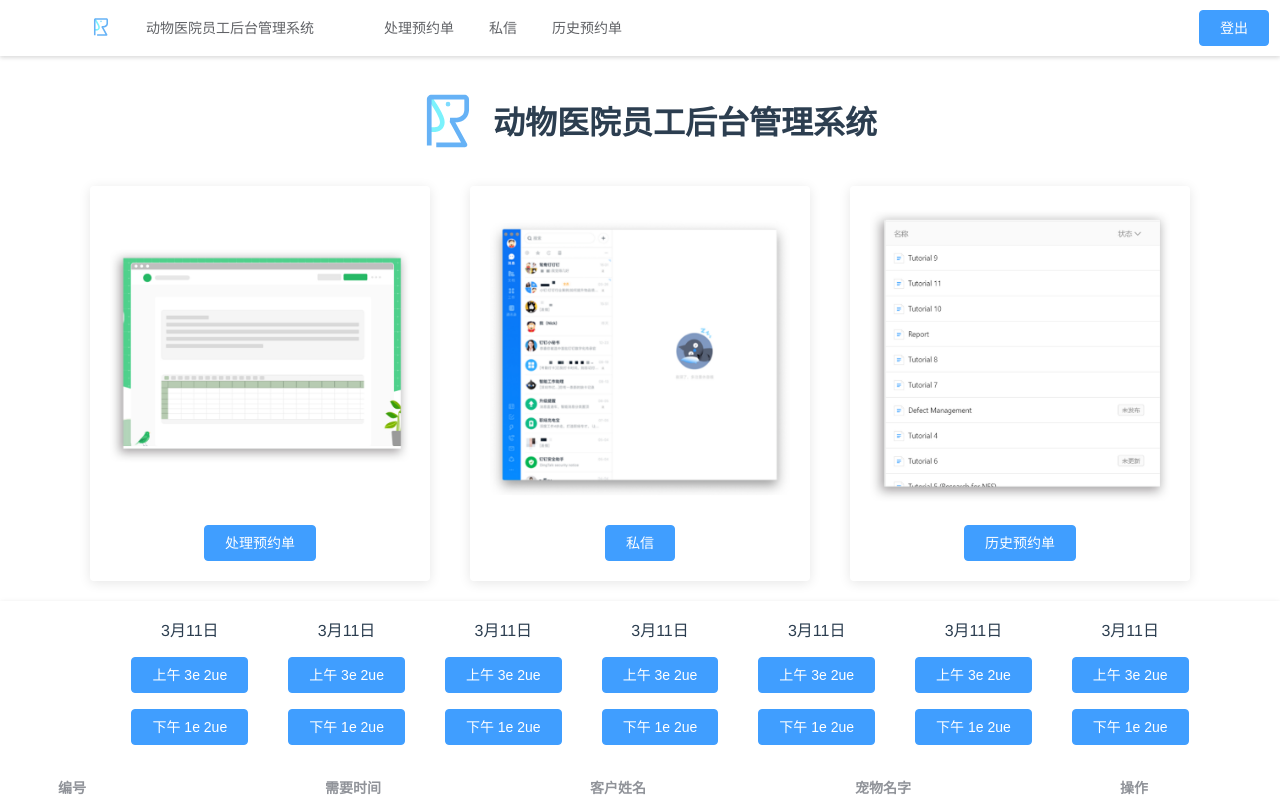
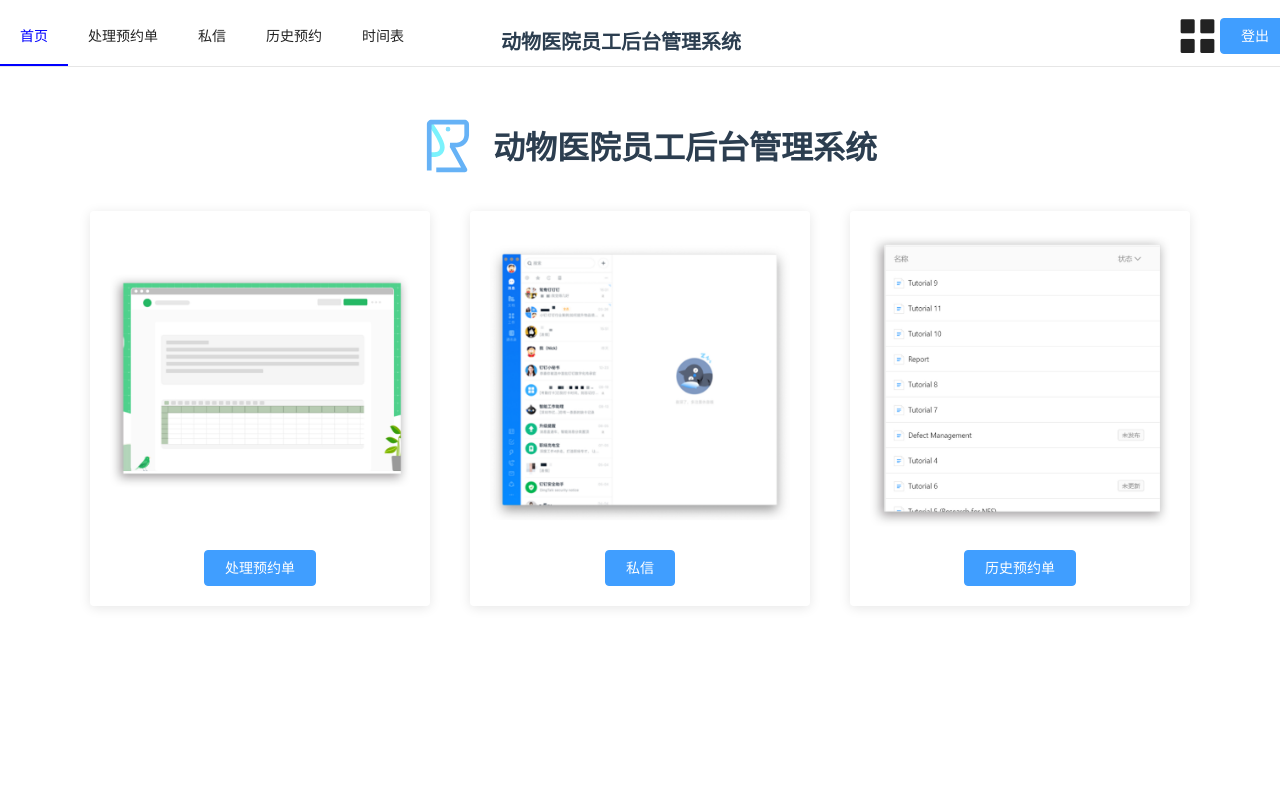
Before and after one commit to JunmengXu/Veterinary-Hospital, a Vue app in the folder 03-code/: page /index in a window 1280 px wide. Shown: the top 800 px of the page. Built offline with nearby package versions, Linux system fonts and the light colour scheme; no server answers; sample sign-in values are in the browser's storage; a small style sheet from the web is missing.

Commit message:
Add a home page with setting it to index, which contains all other pages for staff and implement the function of changing different pages in the home page

```diff
--- a/03-code/src/App.vue
+++ b/03-code/src/App.vue
@@ -7,9 +7,9 @@
 <!--    <DailyDetail/>-->
 <!--    <BookingDetail/>-->
 <!--    <router-link to="/login">Login</router-link>-->
-    <router-view/>
-      <LoginCustomer/>
-
+<!--    <router-view/>-->
+<!--      <LoginCustomer/>-->
+      <router-view/>
   </div>
 </template>
 
@@ -20,19 +20,19 @@
   // import Homepage from "./components/Homepage";
   // import Console from "@/components/Console";
   // import Timetable from "@/components/Timetable";
-  import LoginCustomer from "./components/LoginCustomer";
+  // import LoginCustomer from "./components/LoginCustomer";
 
   export default {
     name: 'App',
-    components: {
-      // BookingDetail: BookingDetail,
-      // DailyDetail: DailyDetail,
-      // Timetable: Timetable,
-      // Console: Console,
-      // Homepage: Homepage,
-      // Header: Header
-        LoginCustomer: LoginCustomer
-    }
+    // components: {
+    //   // BookingDetail: BookingDetail,
+    //   // DailyDetail: DailyDetail,
+    //   // Timetable: Timetable,
+    //   // Console: Console,
+    //   // Homepage: Homepage,
+    //   // Header: Header
+    //     LoginCustomer: LoginCustomer
+    // }
   }
 </script>
 
--- a/03-code/src/components/Header.vue
+++ b/03-code/src/components/Header.vue
@@ -1,43 +1,47 @@
 <template>
     <div>
 
-        <div id="up">
-            <ul>
-                <li>
-                    <svg class="icon" id="icon" aria-hidden="true">
-                        <use xlink:href="#icon-gou"></use>
-                    </svg>
-                </li>
-                <li>
-                    <el-link :underline="false" id="up1">动物医院员工后台管理系统</el-link>
-                </li>
-                <li>
-                    <el-link :underline="false" id="up2">处理预约单</el-link>
-                </li>
-                <li>
-                    <el-link :underline="false" id="up3">私信</el-link>
-                </li>
-                <li>
-                    <el-link :underline="false" id="up4">历史预约单</el-link>
-                </li>
+<!--        <div id="up">-->
+<!--            <ul>-->
+<!--                <li>-->
+<!--                    <svg class="icon" id="icon" aria-hidden="true">-->
+<!--                        <use xlink:href="#icon-gou"></use>-->
+<!--                    </svg>-->
+<!--                </li>-->
+<!--                <li>-->
+<!--                    <el-link :underline="false" id="up1">动物医院员工后台管理系统</el-link>-->
+<!--                </li>-->
+<!--                <li>-->
+<!--                    <el-link :underline="false" id="up2">处理预约单</el-link>-->
+<!--                </li>-->
+<!--                <li>-->
+<!--                    <el-link :underline="false" id="up3">私信</el-link>-->
+<!--                </li>-->
+<!--                <li>-->
+<!--                    <el-link :underline="false" id="up4">历史预约单</el-link>-->
+<!--                </li>-->
+<!--                    <el-button id="up9" size="medium" type="primary" v-on:click="loginOut">登出</el-button>-->
+<!--            </ul>-->
+<!--        </div>-->
+<!--        <hr style="height:1px;border:none;background-color:#909399 "/>-->
 
+    <el-menu
+            :default-active="'/index'"
+            router
+            mode="horizontal"
+            background-color="white"
+            text-color="#222"
+            active-text-color="blue"
+            style="min-width: 1300px">
+        <el-menu-item v-for="(item,i) in navList" :key="i" :index="item.name">
+            {{ item.navItem }}
+        </el-menu-item>
+<!--        <a href="#nowhere" style="color: #222;float: right;padding: 20px;">更多功能</a>-->
+        <el-button id="up10" size="medium" type="primary" v-on:click="loginOut">登出</el-button>
+        <i class="el-icon-menu" style="float:right;font-size: 45px;color: #222;padding-top: 8px"></i>
+        <span style="position: absolute;padding-top: 20px;right: 43%;font-size: 20px;font-weight: bold">动物医院员工后台管理系统</span>
+    </el-menu>
 
-
-                        <el-button id="up9" size="medium" type="primary" v-on:click="loginOut">登出</el-button>
-
-
-
-
-            </ul>
-
-
-
-
-
-
-
-        </div>
-<!--        <hr style="height:1px;border:none;background-color:#909399 "/>-->
     </div>
 </template>
 
@@ -46,6 +50,17 @@ export default {
     name: 'HelloWorld',
     props: {
         msg: String
+    },
+    data () {
+        return {
+            navList: [
+                {name: '/index', navItem: '首页'},
+                {name: '/appointment', navItem: '处理预约单'},
+                {name: '/message', navItem: '私信'},
+                {name: '/history', navItem: '历史预约'},
+                {name: '/timetable', navItem: '时间表'}
+            ]
+        }
     },
     methods: {
         loginOut () {
@@ -74,10 +89,13 @@ export default {
     #up1{
         margin-right: 35px;
     }
-    #up9 {
+    #up9,#up10 {
         margin-top: 3px;
         margin-right: 10px;
         float: right;
+    }
+    #up10{
+        margin-top: 12px;
     }
     #up{
         height: fit-content;
--- /dev/null
+++ b/03-code/src/components/StaffHome.vue
@@ -0,0 +1,21 @@
+<template>
+    <div>
+<!--        <nav-menu></nav-menu>-->
+        <Header/>
+        <router-view/>
+    </div>
+</template>
+
+<script>
+    import Header from '@/components/Header'
+    export default {
+        name: "StaffHome",
+        components: {
+            Header: Header
+        }
+    }
+</script>
+
+<style scoped>
+
+</style>
--- a/03-code/src/components/home/Appindex.vue
+++ b/03-code/src/components/home/Appindex.vue
@@ -1,6 +1,6 @@
 <template>
   <div>
-    <Header/>
+<!--    <Header/>-->
     <Homepage/>
     <Timetable/>
     <Console/>
@@ -11,7 +11,7 @@
 
 <script>
 
-  import Header from '@/components/Header.vue'
+  // import Header from '@/components/Header.vue'
   import BookingDetail from "@/components/BookingDetail";
   import DailyDetail from "@/components/DailyDetail";
   import Homepage from "@/components/Homepage";
@@ -27,7 +27,7 @@ export default {
     Timetable: Timetable,
     Console: Console,
     Homepage: Homepage,
-    Header: Header
+    // Header: Header
   }
 }
 </script>
--- a/03-code/src/router/index.js
+++ b/03-code/src/router/index.js
@@ -1,7 +1,13 @@
 import Vue from 'vue'
 import Router from 'vue-router'
-import AppIndex from '../components/home/Appindex'
+// import AppIndex from '../components/home/Appindex'
 import Login from '../components/LoginCustomer'
+import StaffHome from "../components/StaffHome"
+import BookingDetail from "@/components/BookingDetail"
+import DailyDetail from "@/components/DailyDetail"
+import Homepage from "@/components/Homepage"
+import Console from "@/components/Console"
+import Timetable from "@/components/Timetable";
 
 Vue.use(Router)
 
@@ -9,21 +15,77 @@ Vue.use(Router)
 export default new Router({
   mode: 'history',
   routes: [
+      // 默认路由
+    {
+      path: '/',
+      name: 'Login',
+      component: Login
+    },
     {
       //登录界面
       path: '/login',
       name: 'Login',
       component: Login
     },
+    // {
+    //   //主界面
+    //   path: '/index',
+    //   name: 'AppIndex',
+    //   component: AppIndex,
+    //   // 区分页面是否需要拦截
+    //   meta: {
+    //     requireAuth: true
+    //   }
+    // },
     {
-      //主界面
-      path: '/index',
-      name: 'AppIndex',
-      component: AppIndex,
-      // 区分页面是否需要拦截
-      meta: {
-        requireAuth: true
-      }
+      path: '/home',
+      name: 'StaffHome',
+      component: StaffHome,
+      // home页面并不需要被访问
+      redirect: '/index',
+      children: [
+        {
+          path: '/index',
+          name: 'Homepage',
+          component: Homepage,
+          // 区分页面是否需要拦截
+          meta: {
+            requireAuth: true
+          }
+        },
+        {
+          path: '/appointment',
+          name: 'BookingDetail',
+          component: BookingDetail,
+          meta: {
+            requireAuth: true
+          }
+        },
+        {
+          path: '/message',
+          name: 'Console',
+          component: Console,
+          meta: {
+            requireAuth: true
+          }
+        },
+        {
+          path: '/history',
+          name: 'DailyDetail',
+          component: DailyDetail,
+          meta: {
+            requireAuth: true
+          }
+        },
+        {
+          path: '/timetable',
+          name: 'Timetable',
+          component: Timetable,
+          meta: {
+            requireAuth: true
+          }
+        }
+      ]
     }
   ]
 })
```
